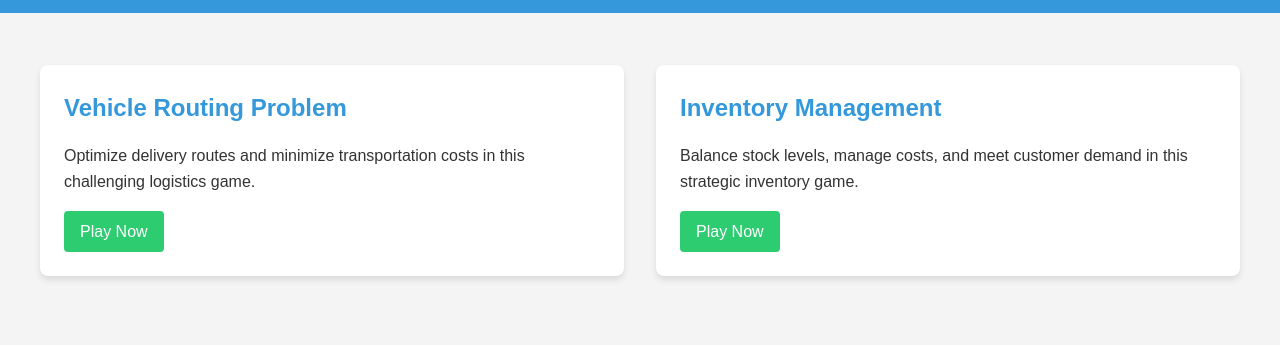
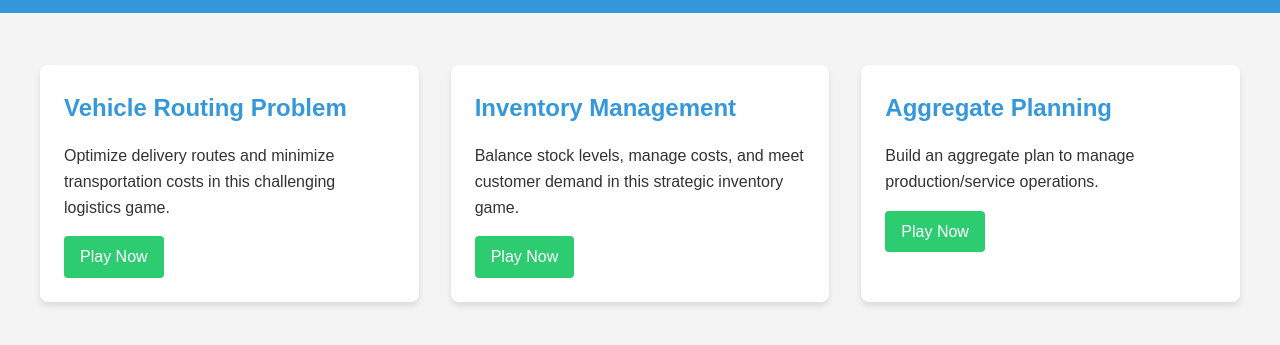
Before and after one commit to yptsang/lscmgames, a plain HTML site: page index.html in a window 1280 px wide. Shown: the part 83-428 px from the top of the page. Drawn offline with Linux system fonts and the light colour scheme.

Commit message:
Update index.html

```diff
--- a/index.html
+++ b/index.html
@@ -122,6 +122,13 @@
                     <a href="inventorycontrolGame.html" class="play-button">Play Now</a>
                 </div>
             </div>
+            <div class="game-card">
+                <div class="game-info">
+                    <h2 class="game-title">Aggregate Planning</h2>
+                    <p class="game-description">Build an aggregate plan to manage production/service operations.</p>
+                    <a href="aggplanGame.html" class="play-button">Play Now</a>
+                </div>
+            </div>
             <!-- Add more game cards as needed -->
         </div>
     </div>
```
